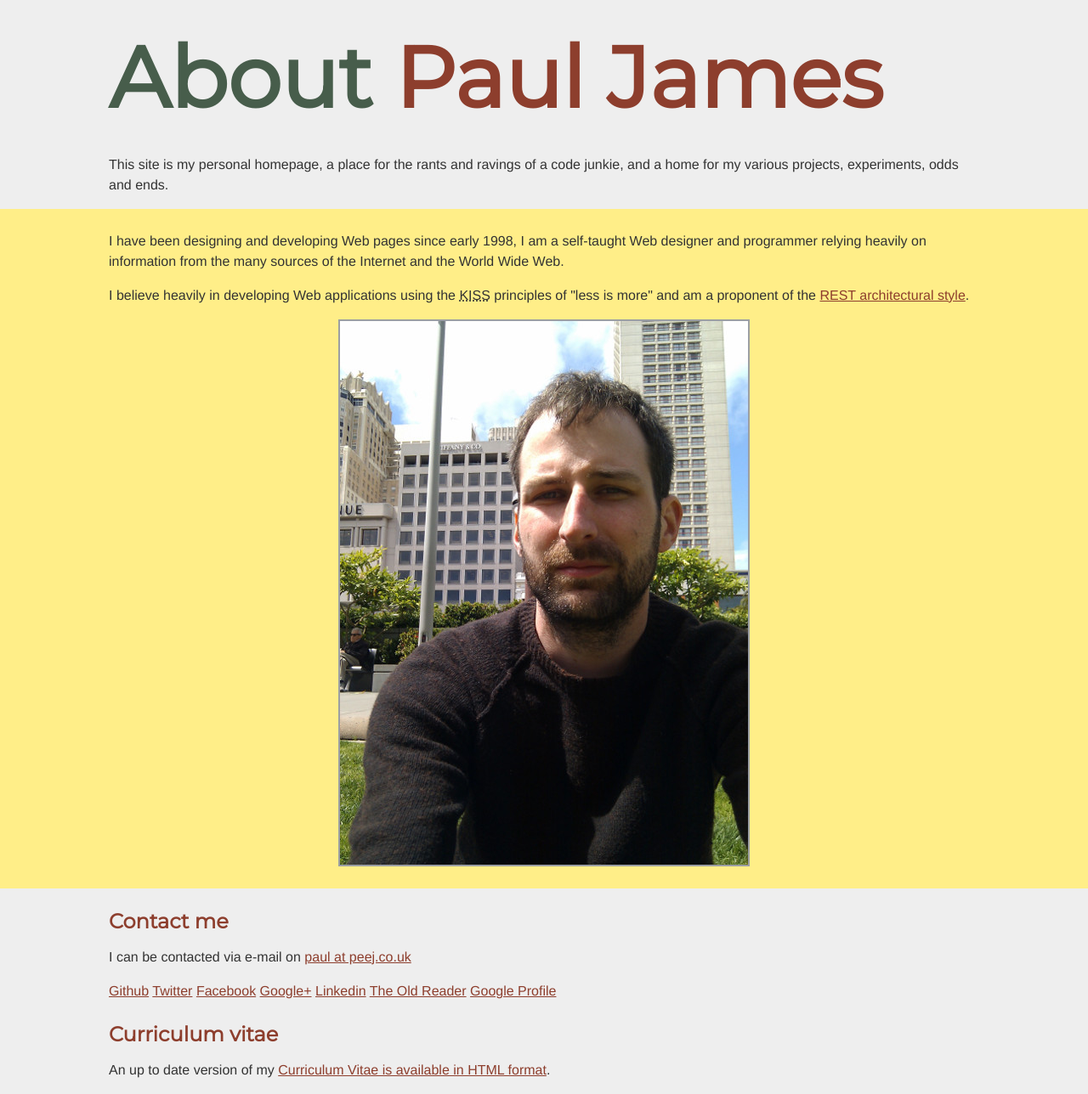
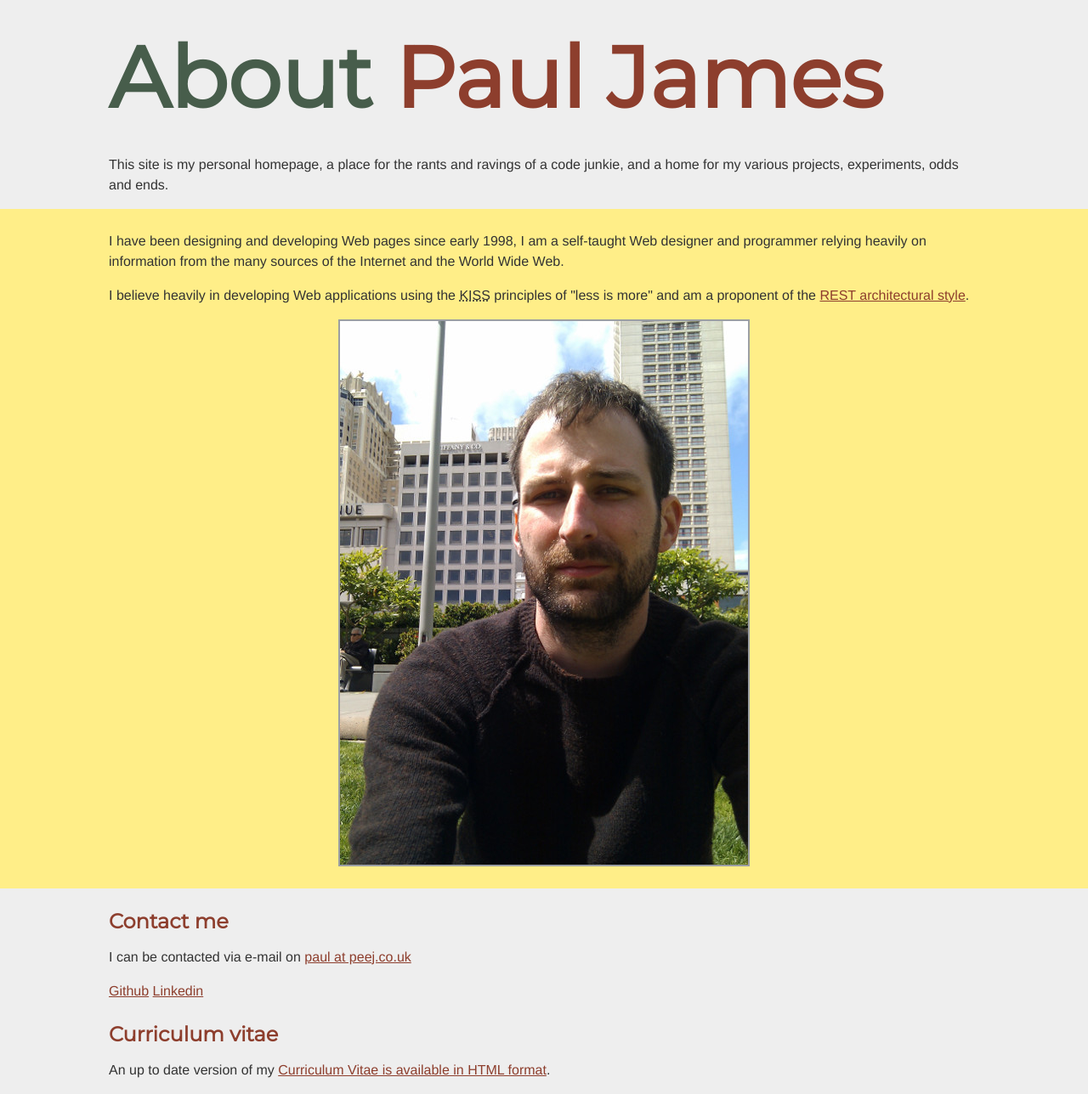
Before and after one commit to peej/peej.github.io, a Jekyll site: the page built from about.html, in a window 1280 px wide. Shown: the whole page at 85% size. Built offline with Jekyll 4.4.1, drawn with Linux system fonts in a browser that asks for light colours.

Commit message:
Remove defunct social links

```diff
--- a/about.html
+++ b/about.html
@@ -19,12 +19,7 @@ title: Paul James
 
     <div class="urls">
         <a class="url" href="http://github.com/peej" rel="me">Github</a>
-        <a class="url" href="http://twitter.com/pauljames" rel="me">Twitter</a>
-        <a class="url" href="http://facebook.com/p4u1j4m3s" rel="me">Facebook</a>
-        <a class="url" href="https://plus.google.com/107153598265691633122" rel="me">Google+</a>
         <a class="url" href="http://www.linkedin.com/in/peejeh" rel="me">Linkedin</a>
-        <a class="url" href="http://theoldreader.com/profile/4712aa09398e233cb2c79232" rel="me">The Old Reader</a>
-        <a class="url" href="http://www.google.com/profiles/peejeh" rel="me">Google Profile</a>
     </div>
 
 </div>
```
